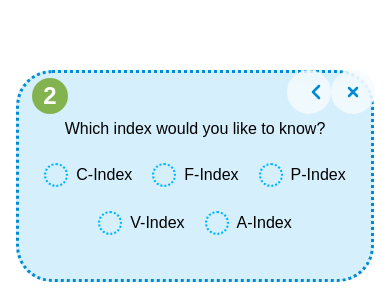
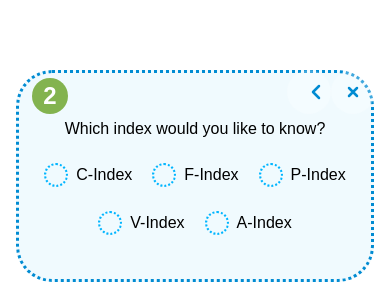
Before and after one commit to BemBexLab/animated-gif-popup-02, a plain HTML site: page index.html in a window 390 px wide. Both pictures are taken after a click on the button "Yes". Shown: the part 234-529 px from the top of the page. Drawn offline with nearby package versions, Linux system fonts and the light colour scheme.

Commit message:
Updated codebase

```diff
--- a/index.html
+++ b/index.html
@@ -8,13 +8,13 @@
     />
     <title></title>
     <script src="https://cdn.jsdelivr.net/npm/@tailwindcss/browser@4.3.5" defer></script>
-    <script src="./popup.js?v=20261128-tailwind" defer></script>
+    <script src="./popup.js?v=20261128-transparent" defer></script>
     <script
       src="https://cdn.jsdelivr.net/npm/alpinejs@3.14.9/dist/cdn.min.js"
       defer
     ></script>
   </head>
-  <body x-data="wurizipPopup" class="group min-h-dvh bg-white font-[Arial,sans-serif] text-base leading-[1.5] text-black
+  <body x-data="wurizipPopup" class="group min-h-dvh bg-transparent font-[Arial,sans-serif] text-base leading-[1.5] text-black
     [&_button]:cursor-pointer [&_button:focus-visible]:outline-2 [&_button:focus-visible]:outline-offset-[3px]
     [&_button:focus-visible]:outline-[#008bd2]">
     <template x-if="loadError">
@@ -26,7 +26,7 @@
         x-ref="popupAnchor"
         :data-step="step"
         :style="layoutStyle"
-        class="group/popup fixed right-[max(8px,env(safe-area-inset-right))]
+        class="group/popup fixed bg-transparent right-[max(8px,env(safe-area-inset-right))]
           bottom-[max(8px,env(safe-area-inset-bottom))] z-50 @container w-[min(712px,calc(100vw-16px))]
           max-w-[calc(100vw-max(8px,env(safe-area-inset-left))-max(8px,env(safe-area-inset-right)))] lg:right-4
           lg:bottom-4 lg:w-[min(712px,calc(100vw-32px))]
@@ -37,8 +37,8 @@
         <button
           x-show="step > 1"
           type="button"
-          class="absolute top-(--control-y) z-30 grid size-11 place-items-center rounded-full bg-white/65
-            text-[#008bd2] backdrop-blur-[10px] group-data-compact:top-0 group-data-compact:left-auto
+          class="absolute top-(--control-y) z-30 grid size-11 place-items-center rounded-full bg-white/25
+            text-[#008bd2] group-data-compact:top-0 group-data-compact:left-auto
             left-[calc(var(--close-x)-44*var(--stage-unit))] group-data-compact:right-[calc(2%+44px)]"
           @click="goBack()"
           aria-label="Go back"
@@ -50,8 +50,8 @@
         </button>
         <button
           type="button"
-          class="popup-close absolute top-(--control-y) z-30 grid size-11 place-items-center rounded-full bg-white/65
-            text-[#008bd2] backdrop-blur-[10px] group-data-compact:top-0 group-data-compact:left-auto
+          class="popup-close absolute top-(--control-y) z-30 grid size-11 place-items-center rounded-full bg-white/25
+            text-[#008bd2] group-data-compact:top-0 group-data-compact:left-auto
             left-(--close-x) group-data-compact:right-[2%]"
           @click="closePopup()"
           aria-label="Close Wurizip"
@@ -71,29 +71,12 @@
         >
           <div class="relative aspect-[712/536] translate-x-(--stage-offset) group-data-compact:aspect-auto
             group-data-compact:translate-x-0">
-            <!-- Render the glass at the document level so the popup's stacking context does not block backdrop sampling. -->
-            <template x-teleport="body">
-              <div
-                class="pointer-events-none fixed top-(--glass-top) left-(--glass-left) z-49 h-(--glass-height)
-                  w-(--glass-width) bg-[#b2e3fa]/55 backdrop-blur-[16px] backdrop-saturate-[1.4]
-                  [clip-path:url(#glass-clip)] group-data-compact:rounded-[32px] group-data-compact:bg-white/40
-                  group-data-compact:[clip-path:none]"
-                :style="glassStyle"
-                aria-hidden="true"
-              ></div>
-            </template>
             <svg
               class="pointer-events-none absolute inset-0 size-full group-data-compact:hidden"
               viewBox="0 0 712 536"
               aria-hidden="true"
             >
               <defs>
-                <clipPath id="glass-clip" clipPathUnits="objectBoundingBox">
-                  <path
-                    :d="bubblePath"
-                    :transform="bubbleClipTransform"
-                  />
-                </clipPath>
                 <filter
                   id="bubble-edge"
                   x="-5%"
@@ -120,7 +103,7 @@
               <path
                 :d="bubblePath"
                 :transform="bubbleTransform"
-                fill="none"
+                class="fill-[#b2e3fa]/20"
                 stroke="#008bd2"
                 stroke-width="3"
                 stroke-linejoin="round"
@@ -153,14 +136,14 @@
                 group-data-compact:inset-auto group-data-compact:mx-auto group-data-compact:w-fit
                 group-data-compact:max-w-[calc(100%-16px)] group-data-compact:translate-0
                 group-data-compact:rounded-[36px] group-data-compact:border-3 group-data-compact:border-dotted
-                group-data-compact:border-[#008bd2] group-data-compact:bg-[#b2e3fa]/55
+                group-data-compact:border-[#008bd2] group-data-compact:bg-[#b2e3fa]/20
                 group-data-compact:px-[clamp(12px,4vw,20px)] group-data-compact:text-base/6
                 group-data-compact:[&_p+p]:mt-1.5"
               :class="step === 2 ? 'group-data-compact:py-[34px]' : 'group-data-compact:pt-12 group-data-compact:pb-5'"
               aria-live="polite"
               aria-atomic="true"
             >
-              <span aria-hidden="true" class="pointer-events-none absolute -bottom-[66px] left-[calc(clamp(72px,27vw,104px)*0.6-2px)] hidden size-8 rotate-45 border-r-3 border-b-3 border-dotted border-[#008bd2] bg-[#b2e3fa]/55 group-data-compact:block"></span>
+              <span aria-hidden="true" class="pointer-events-none absolute -bottom-[66px] left-[calc(clamp(72px,27vw,104px)*0.6-2px)] hidden size-8 rotate-45 border-r-3 border-b-3 border-dotted border-[#008bd2] bg-[#b2e3fa]/20 group-data-compact:block"></span>
               <div x-show="step === 1">
                 <p>Hi, I’m Wurizip,<br />your Opustown companion.</p>
                 <p>
--- a/popup.js
+++ b/popup.js
@@ -1,6 +1,5 @@
 document.addEventListener('alpine:init', () => {
   Alpine.data('wurizipPopup', () => ({
-    glassStyle: {},
     stageOffsetX: 0,
     resizeFrame: 0,
     bubbleGeometry: { scale: 0.9, tx: 36.8, ty: 17.1 },
@@ -28,10 +27,6 @@ document.addEventListener('alpine:init', () => {
     get bubbleTransform() {
       const { scale, tx, ty } = this.bubbleGeometry;
       return `matrix(${scale} 0 0 ${scale} ${tx} ${ty})`;
-    },
-    get bubbleClipTransform() {
-      const { scale, tx, ty } = this.bubbleGeometry;
-      return `matrix(${scale / 712} 0 0 ${scale / 536} ${tx / 712} ${ty / 536})`;
     },
     get bubbleTextCenterY() {
       const { scale, ty } = this.bubbleGeometry;
@@ -101,20 +96,12 @@ document.addEventListener('alpine:init', () => {
     syncLayout() {
       const anchor = this.$refs.popupAnchor;
       if (!this.isOpen || !anchor) return;
-      // The teleported glass and the popup share this Tailwind group on the page root.
       const flowing = window.matchMedia('(max-width: 600px), (max-height: 500px)').matches;
       this.$root.toggleAttribute('data-compact', flowing);
       const rect = anchor.getBoundingClientRect();
       if (!rect.width) return;
       if (flowing) this.stageOffsetX = 0;
       else this.fitBubble(anchor, rect);
-      const scale = rect.width / 712;
-      this.glassStyle = {
-        '--glass-left': rect.left + this.stageOffsetX * scale + 'px',
-        '--glass-top': rect.top + 'px',
-        '--glass-width': rect.width + 'px',
-        '--glass-height': (flowing ? rect.height : 536 * scale) + 'px',
-      };
     },
     fitBubble(anchor, anchorRect) {
       const title = this.$refs.stepTitle;
```
